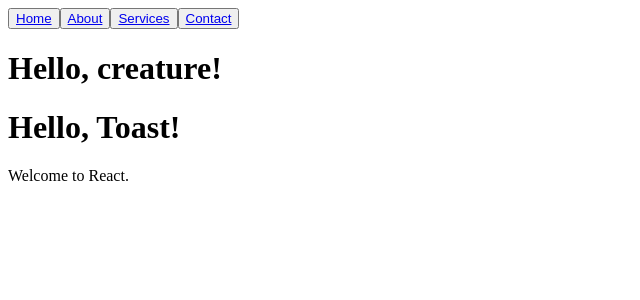
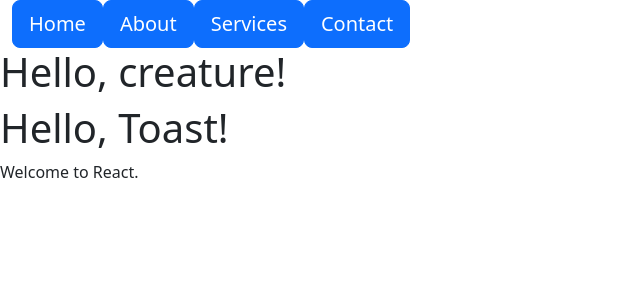
Before and after one commit to Soltimer/my-first-react-app, a React (Vite) app: page / in a window 1280 px wide. Shown: the top 300 px of the page, without its empty margins (0-640 px from the left). Built offline with nearby package versions, Linux system fonts and the light colour scheme.

Commit message:
feat: add MyButton.jsx, testing header buttons, add Bootstrap

```diff
--- a/index.html
+++ b/index.html
@@ -3,6 +3,9 @@
   <head>
     <meta charset="UTF-8" />
     <meta name="viewport" content="width=device-width, initial-scale=1.0" />
+    <link href="https://cdn.jsdelivr.net/npm/bootstrap@5.3.8/dist/css/bootstrap.min.css"
+    rel="stylesheet" integrity="sha384-sRIl4kxILFvY47J16cr9ZwB07vP4J8+LH7qKQnuqkuIAvNWLzeN8tE5YBujZqJLB"
+    crossorigin="anonymous">
     <title>my-first-react-app</title>
   </head>
   <body>
--- a/src/Header.jsx
+++ b/src/Header.jsx
@@ -1,12 +1,12 @@
 function Header() {
     return (
-        <header className="header">
+        <header className="header container-fluid">
             {/*<img src="logo.png" alt="Company Logo" className="logo" />*/}
             <nav>
-                    <button type="button"><a href="/">Home</a></button>
-                    <button type="button"><a href="/about">About</a></button>
-                    <button type="button"><a href="/services">Services</a></button>
-                    <button type="button"><a href="/contact">Contact</a></button>
+                    <a href="/"         className="btn btn-primary btn-lg">Home</a>
+                    <a href="/about"    className="btn btn-primary btn-lg">About</a>
+                    <a href="/services" className="btn btn-primary btn-lg">Services</a>
+                    <a href="/contact"  className="btn btn-primary btn-lg">Contact</a>
             </nav>
         </header>
     );
```
Also changed, not shown: src/MyButton.jsx (added, +15 -0 lines).
